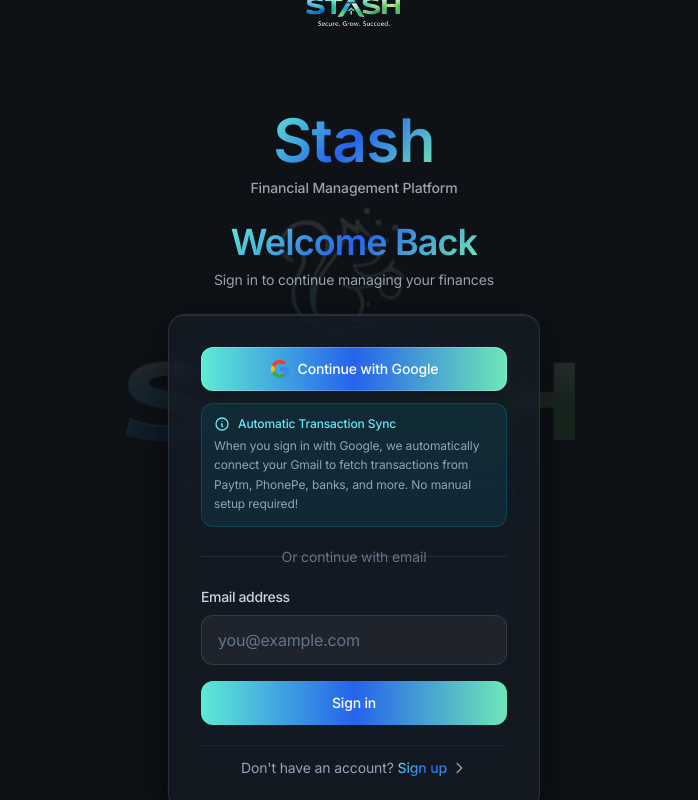
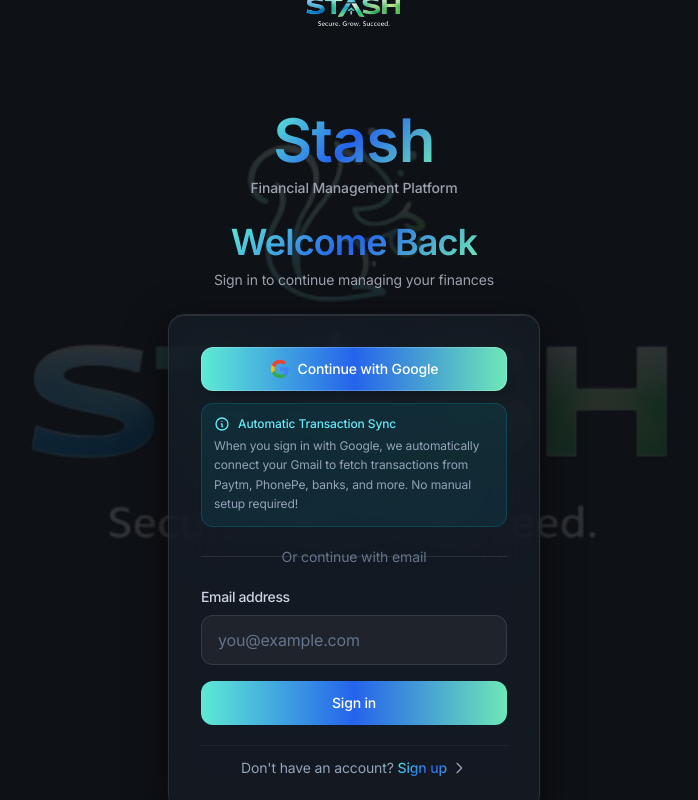
Before and after one commit to samyak555/Stash, a React (Vite) app in the folder frontend/: page /login in a window 1280 px wide. Shown: the whole page, without its empty margins (286-984 px from the left). Built offline with nearby package versions, Linux system fonts and the light colour scheme; no server answers.

Commit message:
Final branding layout fixes: Sidebar logo fully fills header rectangle (100% width/height, minimal padding), login background squirrel logo increased to 85% for dominance, add footer credit to login page

```diff
--- a/frontend/src/components/Sidebar.jsx
+++ b/frontend/src/components/Sidebar.jsx
@@ -66,12 +66,12 @@
   return (
     <aside className="fixed left-0 top-0 h-screen w-60 bg-sidebar-bg border-r border-border flex flex-col z-50">
       {/* STASH Logo Section - Clean Professional Brand Area */}
-      <div className="p-3 border-b border-border bg-gradient-to-br from-sidebar-bg to-card-bg flex items-center justify-center" style={{ minHeight: '80px' }}>
+      <div className="border-b border-border bg-gradient-to-br from-sidebar-bg to-card-bg flex items-center justify-center" style={{ minHeight: '80px', padding: '8px' }}>
         <Link to="/" className="flex items-center justify-center w-full h-full">
           <img
             src={iconSrc}
             alt="Stash"
-            className="w-full h-full max-w-[220px] max-h-[80px] object-contain"
+            className="w-full h-full object-contain"
             style={{
               background: 'transparent',
               border: 'none',
@@ -80,7 +80,10 @@
               outline: 'none',
               padding: '0',
               margin: '0',
-              display: 'block'
+              display: 'block',
+              width: '100%',
+              height: '100%',
+              objectFit: 'contain'
             }}
             onError={(e) => {
               e.target.style.display = 'none';
--- a/frontend/src/pages/Login.jsx
+++ b/frontend/src/pages/Login.jsx
@@ -137,15 +137,15 @@
 
   return (
     <div className="min-h-screen h-screen w-screen overflow-y-auto overflow-x-hidden bg-app-bg relative flex items-center justify-center py-8">
-      {/* Background STASH Squirrel Icon - Large, Centered, Behind Content */}
+      {/* Background STASH Squirrel Icon - Dominant, Brand-Defining */}
       <div
         className="fixed inset-0 w-full h-full pointer-events-none z-0"
         style={{
           backgroundImage: `url(${iconSrc})`,
-          backgroundSize: '60%',
+          backgroundSize: '85%',
           backgroundPosition: 'center',
           backgroundRepeat: 'no-repeat',
-          opacity: 0.12,
+          opacity: 0.15,
         }}
       />
 
```
